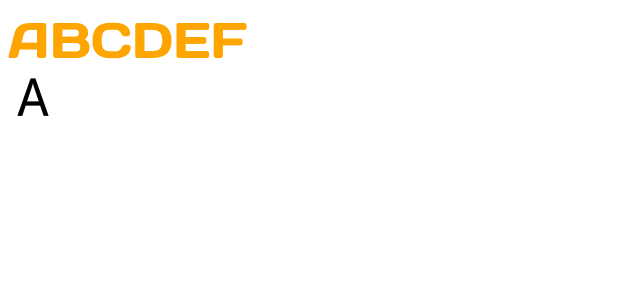
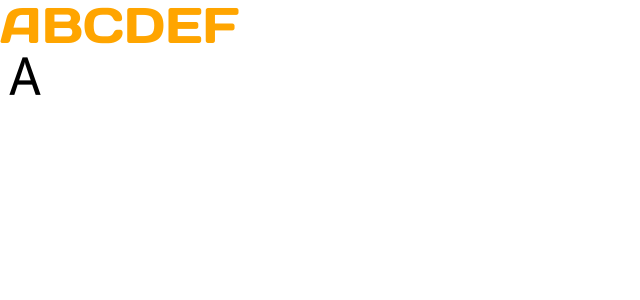
Before and after one commit to laimengling/Ebook, a Vue app: page /#/ in a window 1280 px wide. Shown: the top 300 px of the page, without its empty margins (0-640 px from the left). Built offline with nearby package versions, Linux system fonts and the light colour scheme.

Commit message:
'build:设置全局样式'

```diff
--- /dev/null
+++ b/src/assets/styles/global.scss
@@ -0,0 +1 @@
+@import "./reset";
--- /dev/null
+++ b/src/assets/styles/reset.scss
@@ -0,0 +1,55 @@
+/* http://meyerweb.com/eric/tools/css/reset/
+   v2.0 | 20110126
+   License: none (public domain)
+*/
+
+html, body, div, span, applet, object, iframe,
+h1, h2, h3, h4, h5, h6, p, blockquote, pre,
+a, abbr, acronym, address, big, cite, code,
+del, dfn, em, img, ins, kbd, q, s, samp,
+small, strike, strong, sub, sup, tt, var,
+b, u, i, center,
+dl, dt, dd, ol, ul, li,
+fieldset, form, label, legend,
+table, caption, tbody, tfoot, thead, tr, th, td,
+article, aside, canvas, details, embed,
+figure, figcaption, footer, header, hgroup,
+menu, nav, output, ruby, section, summary,
+time, mark, audio, video {
+  margin: 0;
+  padding: 0;
+  border: 0;
+  font-size: 100%;
+  font: inherit;
+  vertical-align: baseline;
+}
+/* HTML5 display-role reset for older browsers */
+article, aside, details, figcaption, figure,
+footer, header, hgroup, menu, nav, section {
+  display: block;
+}
+body {
+  line-height: 1;
+}
+ol, ul {
+  list-style: none;
+}
+blockquote, q {
+  quotes: none;
+}
+blockquote:before, blockquote:after,
+q:before, q:after {
+  content: '';
+  content: none;
+}
+table {
+  border-collapse: collapse;
+  border-spacing: 0;
+}
+html,body{
+  width: 100%;
+  height: 100%;
+  user-select: none;
+  overflow: hidden;
+  font-family: 'PingFangSC-Light' , 'PingFang SC' , 'STHeitiSC-Light' , 'Helvetica-Light' , 'Arial' , 'sans-serif';
+}
--- a/src/main.js
+++ b/src/main.js
@@ -4,6 +4,7 @@
 import store from './store'
 import './assets/styles/icon.css'
 import './assets/fonts/daysOne.css'
+import './assets/styles/global.scss'
 
 Vue.config.productionTip = false
 
```
